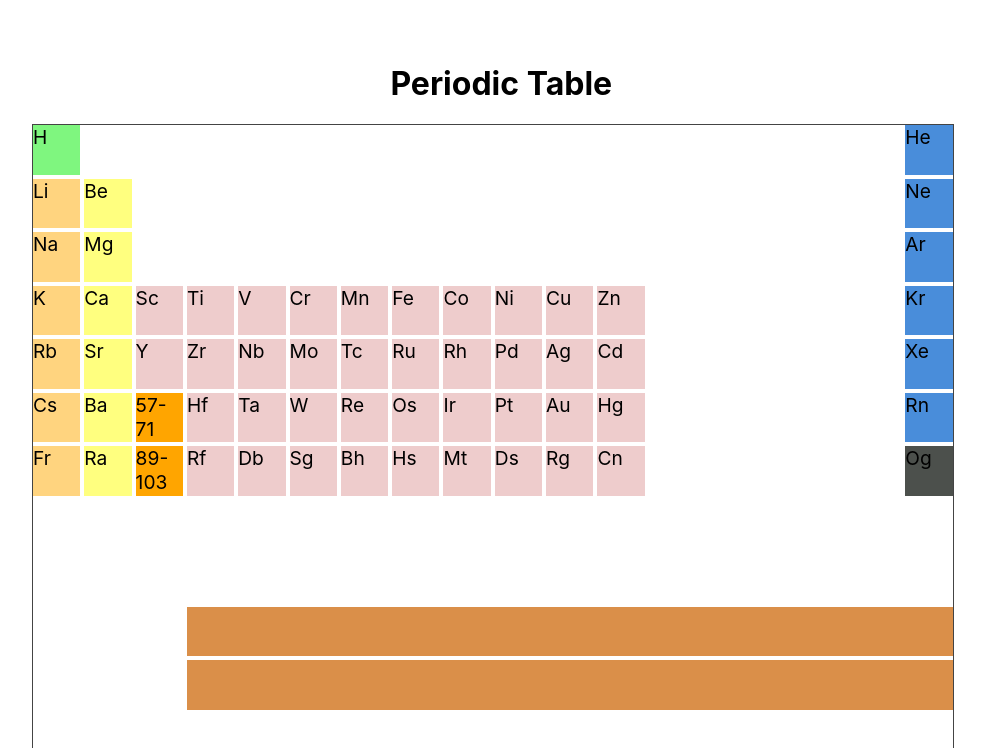
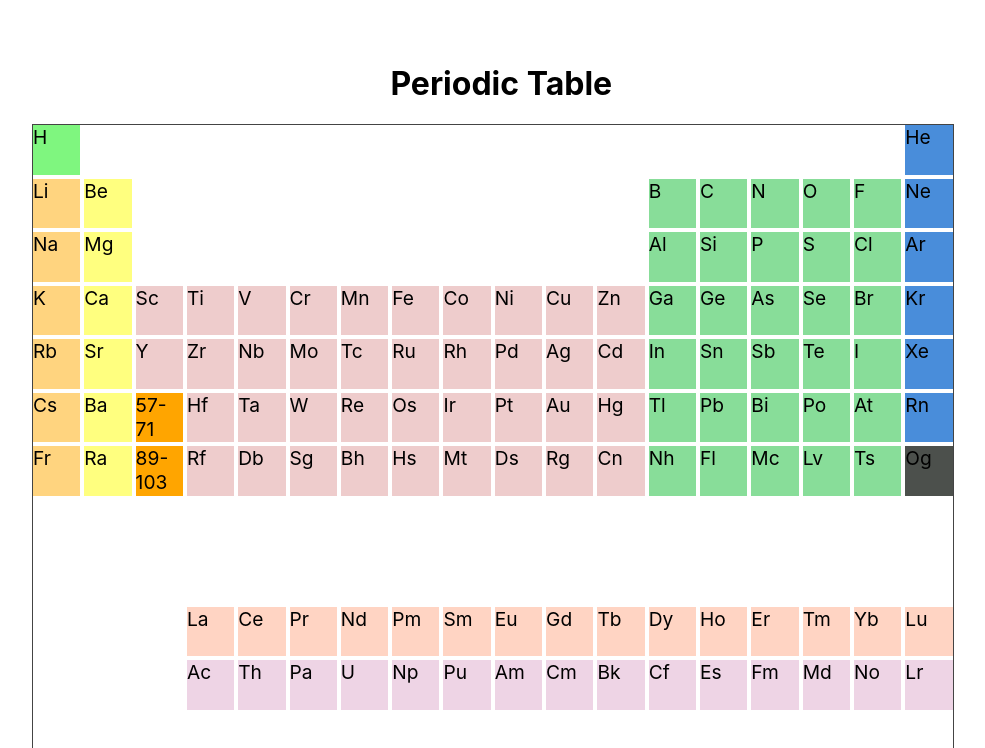
Before and after one commit to anilkris/periodictable, a React (Create React App) app: page / in a window 1280 px wide. Shown: the top 748 px of the page, without its empty margins (96-1081 px from the left). Built offline with nearby package versions, Linux system fonts and the light colour scheme.

Commit message:
update table

```diff
--- a/src/App.css
+++ b/src/App.css
@@ -34,7 +34,7 @@ header {
 .Transition
  { background-color: rgb(238, 204, 204); }
 .Poor .Poor             { background-color: rgb(136, 238, 221); }
-.Metalloid .Metalloid	{ background-color: rgb(136, 221, 153); }
+.Metalloid { background-color: rgb(136, 221, 153); }
 .Halogen .Halogen		{ background-color: rgb(102, 221, 204); }
 .Nonmetal
    { background-color: rgb(127, 246, 127); }
@@ -43,7 +43,7 @@ header {
 {
    background-color: rgb(255, 212, 195);
    }
-.Actinoid .Actinoid     { background-color: rgb(238, 212, 229); }
+.Actinoid { background-color: rgb(238, 212, 229); }
 .Undiscovered           { background-color: rgb(255, 255, 255); }
 .InnerBorder            { background-color: rgb(204, 204, 255); }
 .BlueLeft, .BlueRight, .BlueTop, .BlueBottom	{ border-color: rgb(102, 102, 255); }
@@ -375,12 +375,133 @@ header {
   grid-row : 7 / 8;
 }
 
+.B {
+  grid-column: 13 / 14;
+  grid-row : 2 / 3;
+}
+.C {
+  grid-column: 14 / 15;
+  grid-row : 2 / 3;
+}
+.N {
+  grid-column: 15 / 16;
+  grid-row : 2 / 3;
+}
+.O {
+  grid-column: 16 / 17;
+  grid-row : 2 / 3;
+}
+.F {
+  grid-column: 17 / 18;
+  grid-row : 2 / 3;
+}
+
+.Al {
+  grid-column: 13 / 14;
+  grid-row : 3 / 4;
+}
+.Si {
+  grid-column: 14 / 15;
+  grid-row : 3 / 4;
+}
+.P {
+  grid-column: 15 / 16;
+  grid-row : 3 / 4;
+}
+.S {
+  grid-column: 16 / 17;
+  grid-row : 3 / 4;
+}
+.Cl {
+  grid-column: 17 / 18;
+  grid-row : 3 / 4;
+}
+
+.Ga {
+  grid-column: 13 / 14;
+  grid-row : 4 / 5;
+}
+.Ge {
+  grid-column: 14 / 15;
+  grid-row : 4 / 5;
+}
+.As {
+  grid-column: 15 / 16;
+  grid-row : 4 / 5;
+}
+.Se {
+  grid-column: 16 / 17;
+  grid-row : 4 / 5;
+}
+.Br {
+  grid-column: 17 / 18;
+  grid-row : 4 / 5;
+}
+
+
+.In {
+  grid-column: 13 / 14;
+  grid-row : 5 / 6;
+}
+.Sn {
+  grid-column: 14 / 15;
+  grid-row : 5 / 6;
+}
+.Sb {
+  grid-column: 15 / 16;
+  grid-row : 5 / 6;
+}
+.Te {
+  grid-column: 16 / 17;
+  grid-row : 5 / 6;
+}
+.I {
+  grid-column: 17 / 18;
+  grid-row : 5 / 6;
+}
+.Tl {
+  grid-column: 13 / 14;
+  grid-row : 6 / 7;
+}
+.Pb {
+  grid-column: 14 / 15;
+  grid-row : 6 / 7;
+}
+.Bi {
+  grid-column: 15 / 16;
+  grid-row :  6 / 7;
+}
+.Po {
+  grid-column: 16 / 17;
+  grid-row : 6 / 7;
+}
+.At {
+  grid-column: 17 / 18;
+  grid-row : 6 / 7;
+}
 
 
 
-
-
-
+.Nh {
+  grid-column: 13 / 14;
+  grid-row : 7 / 8;
+}
+.Fl {
+  grid-column: 14 / 15;
+  grid-row : 7 / 8;
+}
+.Mc {
+  grid-column: 15 / 16;
+  grid-row :  7 / 8;
+}
+.Lv {
+  grid-column: 16 / 17;
+  grid-row : 7 / 8;
+}
+.Ts {
+  grid-column: 17 / 18;
+  grid-row : 7 / 8;
+}
 
 
 
@@ -390,6 +511,7 @@ header {
   grid-row : 7 / 8;
   background-color: rgb(76, 80, 76);
 }
+/*
 .Elem_57_71 {
   grid-column: 4 / 19;
   grid-row : 10 / 11;
@@ -401,3 +523,135 @@ header {
   grid-row : 11 / 12;
   background-color: rgb(218, 143, 73);
 }
+*/
+
+
+.La {
+  grid-column: 4 / 5;
+  grid-row : 10 / 11;
+}
+.Ce {
+  grid-column: 5 / 6;
+  grid-row : 10 / 11;
+}
+
+.Pr {
+  grid-column: 6 / 7;
+  grid-row : 10 / 11;
+}
+
+.Nd {
+  grid-column: 7 / 8;
+  grid-row : 10 / 11;
+}
+.Pm {
+  grid-column: 8 / 9;
+  grid-row : 10 / 11;
+}
+.Sm {
+  grid-column: 9 / 10;
+  grid-row : 10 / 11;
+}
+.Eu {
+  grid-column: 10 / 11;
+  grid-row : 10 / 11;
+}
+.Gd {
+  grid-column: 11 / 12;
+  grid-row : 10 / 11;
+}
+
+.Tb {
+  grid-column: 12 / 13;
+  grid-row : 10 / 11;
+}
+.Dy {
+  grid-column: 13 / 14;
+  grid-row : 10 / 11;
+}
+.Ho {
+  grid-column: 14 / 15;
+  grid-row : 10 / 11;
+}
+.Er {
+  grid-column: 15 / 16;
+  grid-row : 10 / 11;
+}
+.Tm {
+  grid-column: 16 / 17;
+  grid-row : 10 / 11;
+}
+
+.Yb {
+  grid-column: 17 / 18;
+  grid-row : 10 / 11;
+}
+.Lu {
+  grid-column: 18 / 19;
+  grid-row : 10 / 11;
+}
+
+.Ac {
+  grid-column: 4 / 5;
+  grid-row : 11 / 12;
+}
+.Th {
+  grid-column: 5 / 6;
+  grid-row : 11 / 12;
+}
+
+.Pa {
+  grid-column: 6 / 7;
+  grid-row : 11 / 12;
+}
+
+.U {
+  grid-column: 7 / 8;
+  grid-row : 11 / 12;
+}
+.Np {
+  grid-column: 8 / 9;
+  grid-row : 11 / 12;
+}
+.Pu {
+  grid-column: 9 / 10;
+  grid-row : 11 / 12;
+}
+.Am {
+  grid-column: 10 / 11;
+  grid-row : 11 / 12;
+}
+.Cm {
+  grid-column: 11 / 12;
+  grid-row : 11 / 12;
+}
+
+.Bk {
+  grid-column: 12 / 13;
+  grid-row : 11 / 12;
+}
+.Cf {
+  grid-column: 13 / 14;
+  grid-row : 11 / 12;
+}
+.Es {
+  grid-column: 14 / 15;
+  grid-row : 11 / 12;
+}
+.Fm {
+  grid-column: 15 / 16;
+  grid-row : 11 / 12;
+}
+.Md {
+  grid-column: 16 / 17;
+  grid-row : 11 / 12;
+}
+
+.No {
+  grid-column: 17 / 18;
+  grid-row : 11 / 12;
+}
+.Lr {
+  grid-column: 18 / 19;
+  grid-row : 11 / 12;
+}
--- a/src/App.js
+++ b/src/App.js
@@ -3,6 +3,8 @@ import {FirstColumn} from './FirstColumn.js';
 import {SecondColumn} from './SecondColumn.js';
 import {LastColumn} from './LastColumn.js';
 import {ThirdBox} from './ThirdBox';
+import {FourthBox} from './FourthBox';
+import {Extended} from './Extended';
 import './App.css';
 
 class App extends Component {
@@ -17,12 +19,10 @@ class App extends Component {
       <FirstColumn />
       <SecondColumn />
       <ThirdBox />
+      <FourthBox />
       <LastColumn />
-        <div className="Elem Elem_57_71">
-        </div>
 
-       <div className="Elem Elem_89_103">
-       </div>
+      <Extended />
       </div>
       </div>
    );
--- /dev/null
+++ b/src/Extended.js
@@ -0,0 +1,114 @@
+import React from 'react';
+
+const Lanthanoids = () =>  <React.Fragment>
+    <div className="Elem Lanthanoid La">
+       La
+    </div>
+    <div className="Elem Lanthanoid  Ce">
+       Ce
+    </div>
+    <div className="Elem Lanthanoid Pr">
+       Pr
+    </div>
+    <div className="Elem Lanthanoid Nd">
+       Nd
+    </div>
+    <div className="Elem Lanthanoid Pm">
+       Pm
+    </div>
+
+    <div className="Elem Lanthanoid Sm">
+       Sm
+    </div>
+    <div className="Elem Lanthanoid  Eu">
+       Eu
+    </div>
+    <div className="Elem Lanthanoid Gd">
+       Gd
+    </div>
+    <div className="Elem Lanthanoid Tb">
+       Tb
+    </div>
+    <div className="Elem Lanthanoid Dy">
+       Dy
+    </div>
+
+
+    <div className="Elem Lanthanoid Ho">
+       Ho
+    </div>
+    <div className="Elem Lanthanoid  Er">
+       Er
+    </div>
+    <div className="Elem Lanthanoid Tm">
+       Tm
+    </div>
+    <div className="Elem Lanthanoid Yb">
+       Yb
+    </div>
+    <div className="Elem Lanthanoid Lu">
+       Lu
+    </div>
+
+</React.Fragment>
+
+const Actinoids = ()=> <React.Fragment>
+    <div className="Elem Actinoid  Ac">
+       Ac
+    </div>
+    <div className="Elem Actinoid  Th">
+       Th
+    </div>
+    <div className="Elem  Actinoid Pa">
+       Pa
+    </div>
+    <div className="Elem Actinoid U">
+       U
+    </div>
+    <div className="Elem Actinoid Np">
+       Np
+    </div>
+
+    <div className="Elem Actinoid  Pu">
+       Pu
+    </div>
+    <div className="Elem Actinoid  Am">
+       Am
+    </div>
+    <div className="Elem Actinoid   Cm">
+       Cm
+    </div>
+    <div className="Elem Actinoid Bk">
+       Bk
+    </div>
+    <div className="Elem Actinoid  Cf">
+       Cf
+    </div>
+
+
+    <div className="Elem Actinoid Es">
+       Es
+    </div>
+    <div className="Elem Actinoid  Fm">
+       Fm
+    </div>
+    <div className="Elem Actinoid Md">
+       Md
+    </div>
+    <div className="Elem Actinoid No">
+       No
+    </div>
+    <div className="Elem Actinoid Lr">
+       Lr
+    </div>
+
+
+
+
+</React.Fragment>
+
+export const Extended = () => <React.Fragment>
+    <Lanthanoids />
+    <Actinoids />
+
+</React.Fragment>
--- /dev/null
+++ b/src/FourthBox.js
@@ -0,0 +1,129 @@
+import React from 'react';
+const Row1 = () => <React.Fragment>
+    <div className="Elem Metalloid B">
+        B
+    </div>
+
+    <div className="Elem Metalloid C">
+        C
+    </div>
+
+    <div className="Elem Metalloid N">
+        N
+    </div>
+
+    <div className="Elem Metalloid O">
+        O
+    </div>
+
+    <div className="Elem Metalloid F">
+        F
+    </div>
+</React.Fragment>
+
+const Row2 = () => <React.Fragment>
+    <div className="Elem Metalloid Al">
+       Al
+    </div>
+
+    <div className="Elem Metalloid Si">
+       Si
+    </div>
+
+    <div className="Elem Metalloid P">
+       P
+    </div>
+
+    <div className="Elem Metalloid S">
+        S
+    </div>
+
+    <div className="Elem Metalloid Cl">
+       Cl
+    </div>
+</React.Fragment>
+
+const Row3 = () => <React.Fragment>
+    <div className="Elem Metalloid Ga">
+       Ga
+    </div>
+    <div className="Elem Metalloid Ge">
+       Ge
+    </div>
+    <div className="Elem Metalloid As">
+       As
+    </div>
+    <div className="Elem Metalloid Se">
+        Se
+    </div>
+    <div className="Elem Metalloid Br">
+       Br
+    </div>
+</React.Fragment>
+
+const Row4 = () => <React.Fragment>
+    <div className="Elem Metalloid In">
+       In
+    </div>
+    <div className="Elem Metalloid Sn">
+       Sn
+    </div>
+    <div className="Elem Metalloid Sb">
+       Sb
+    </div>
+    <div className="Elem Metalloid Te">
+        Te
+    </div>
+    <div className="Elem Metalloid I">
+       I
+    </div>
+</React.Fragment>
+
+const Row5 = () => <React.Fragment>
+    <div className="Elem Metalloid Tl">
+       Tl
+    </div>
+    <div className="Elem Metalloid Pb">
+       Pb
+    </div>
+    <div className="Elem Metalloid Bi">
+       Bi
+    </div>
+    <div className="Elem Metalloid Po">
+       Po
+    </div>
+    <div className="Elem Metalloid At">
+       At
+    </div>
+</React.Fragment>
+
+
+
+const Row6 = () => <React.Fragment>
+    <div className="Elem Metalloid Nh">
+       Nh
+    </div>
+    <div className="Elem Metalloid Fl">
+       Fl
+    </div>
+    <div className="Elem Metalloid Mc">
+       Mc
+    </div>
+    <div className="Elem Metalloid Lv">
+       Lv
+    </div>
+    <div className="Elem Metalloid Ts">
+       Ts
+    </div>
+</React.Fragment>
+
+
+export const FourthBox = () => <React.Fragment>
+     <Row1 />
+     <Row2 />
+     <Row3 />
+     <Row4 />
+     <Row5 />
+     <Row6 />
+
+</React.Fragment>
```
